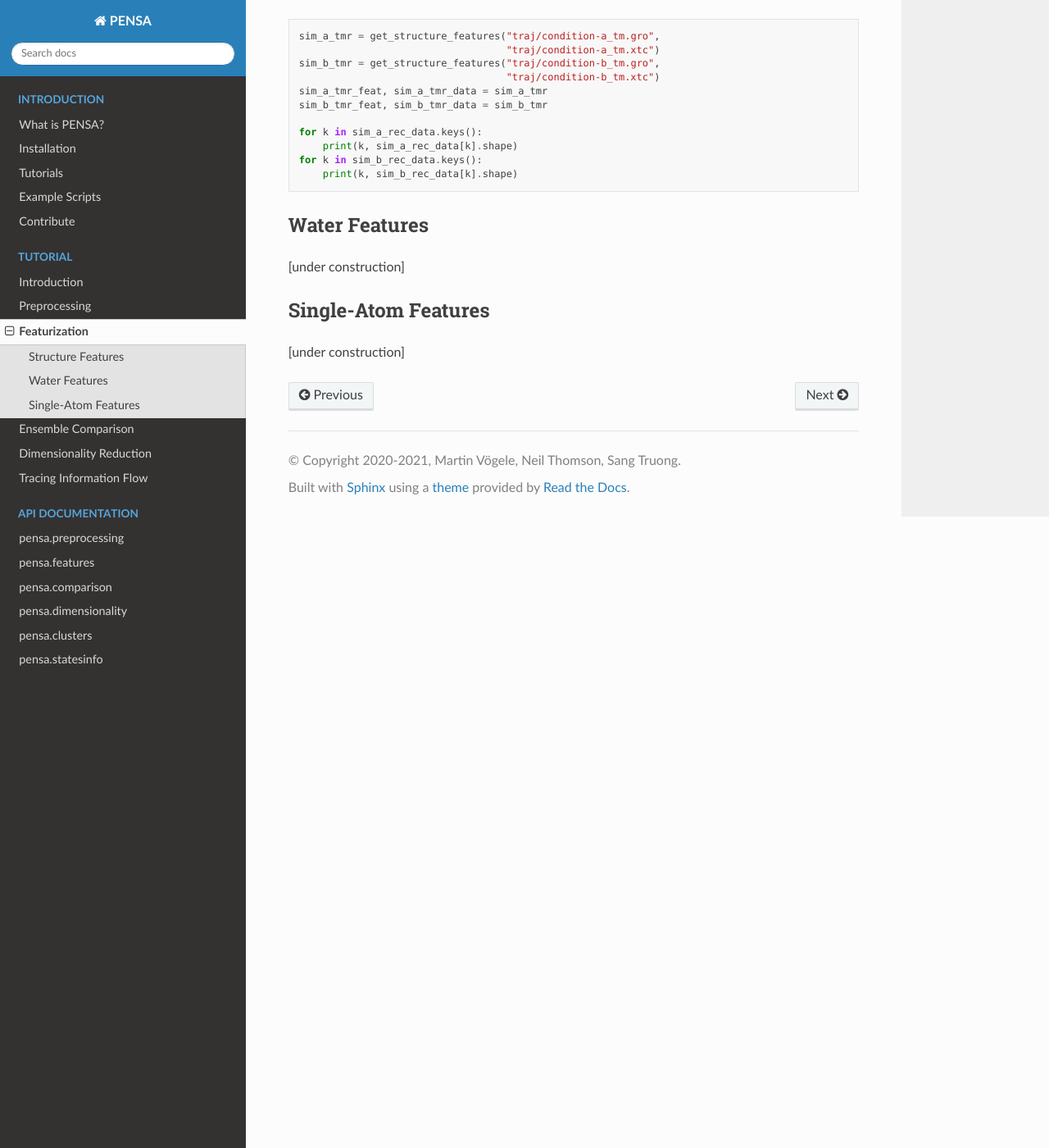
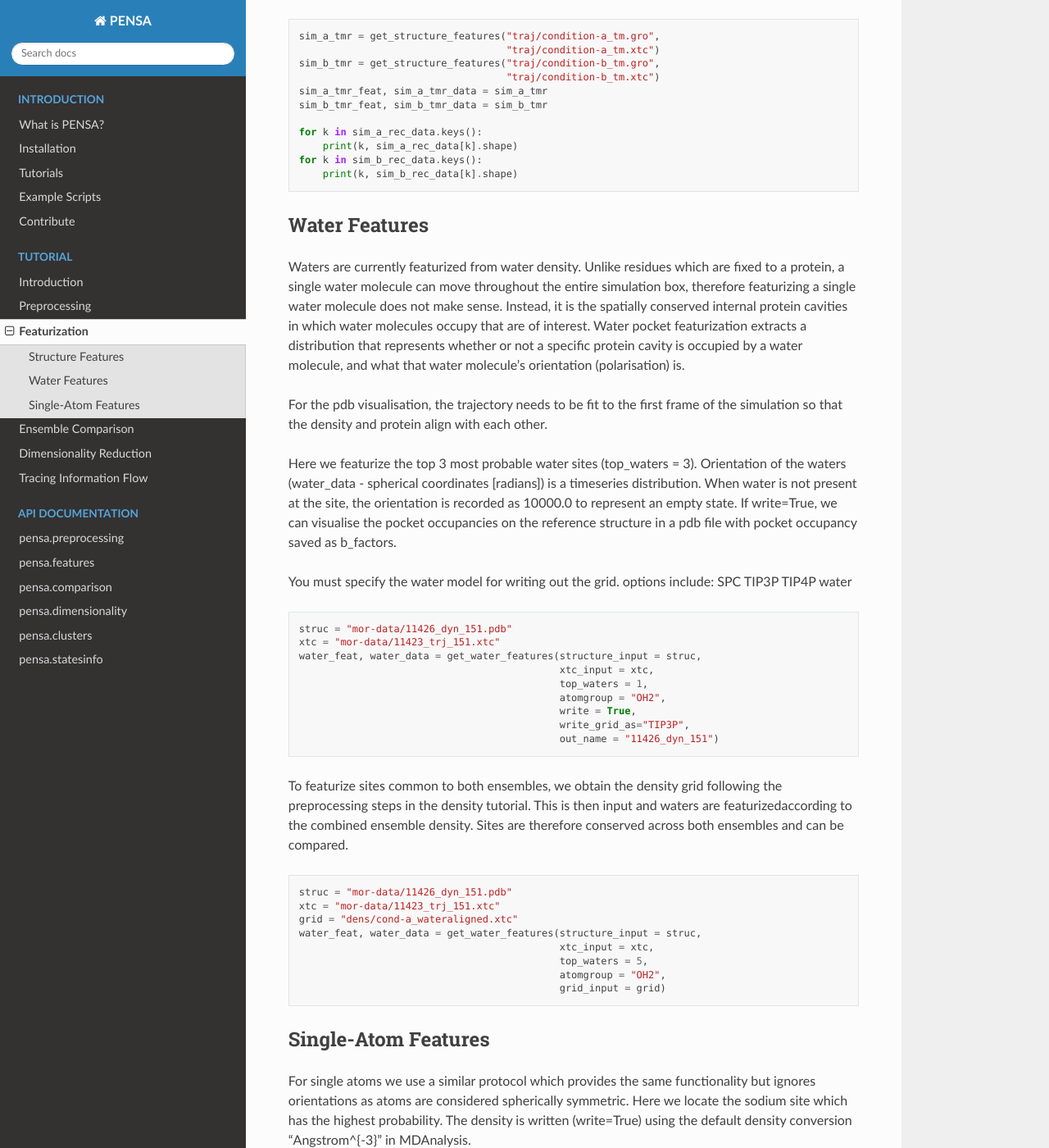
Before and after one commit to drorlab/pensa, a Sphinx documentation site: the page built from docs/tut-3-featurization.rst, in a window 1280 px wide and 1400 px high, scrolled down 924 px. Shown: the whole window at 82% size. Built offline with Sphinx 7.4.7 and the Read the Docs theme 2.0.0, drawn with Linux system fonts in a browser that asks for light colours; some of the changed text lies outside the part shown.

Commit message:
Adding water and atom examples

```diff
--- a/docs/tut-3-featurization.rst
+++ b/docs/tut-3-featurization.rst
@@ -62,9 +62,78 @@ Now do the same only for the transmembrane region.
 Water Features
 **************
 
-[under construction]
+Waters are currently featurized from water density. Unlike residues which
+are fixed to a protein, a single water molecule can move throughout the entire
+simulation box, therefore featurizing a single water molecule does not make sense.
+Instead, it is the spatially conserved internal protein cavities in which water
+molecules occupy that are of interest. Water pocket featurization extracts
+a distribution that represents whether or not a specific protein cavity is occupied
+by a water molecule, and what that water molecule's orientation (polarisation) is.
+
+For the pdb visualisation, the trajectory needs to be fit to the first frame of the simulation
+so that the density and protein align with each other.
+
+Here we featurize the top 3 most probable water sites (top_waters = 3).
+Orientation of the waters (water_data - spherical coordinates [radians]) is a
+timeseries distribution. When water is not present at the site, the orientation
+is recorded as 10000.0 to represent an empty state. If write=True, we can
+visualise the pocket occupancies on the reference structure in a pdb file with
+pocket occupancy saved as b_factors.
+
+You must specify the water model for writing out the grid.
+options include:
+SPC
+TIP3P
+TIP4P
+water
+
+.. code:: python
+
+    struc = "mor-data/11426_dyn_151.pdb"
+    xtc = "mor-data/11423_trj_151.xtc"
+    water_feat, water_data = get_water_features(structure_input = struc,
+                                                xtc_input = xtc,
+                                                top_waters = 1,
+                                                atomgroup = "OH2",
+                                                write = True,
+                                                write_grid_as="TIP3P",
+                                                out_name = "11426_dyn_151")
+
+To featurize sites common to both ensembles, we obtain the density grid
+following the preprocessing steps in the density tutorial. This is then input
+and waters are featurizedaccording to the combined ensemble density. Sites are
+therefore conserved across both ensembles and can be compared.
+
+.. code:: python
+
+    struc = "mor-data/11426_dyn_151.pdb"
+    xtc = "mor-data/11423_trj_151.xtc"
+    grid = "dens/cond-a_wateraligned.xtc"
+    water_feat, water_data = get_water_features(structure_input = struc,
+                                                xtc_input = xtc,
+                                                top_waters = 5,
+                                                atomgroup = "OH2",
+                                                grid_input = grid)
+
 
 Single-Atom Features
 ********************
 
-[under construction]
+
+For single atoms we use a similar protocol which provides the same functionality
+but ignores orientations as atoms are considered spherically symmetric.
+Here we locate the sodium site which has the highest probability. The density is
+written (write=True) using the default density conversion "Angstrom^{-3}" in MDAnalysis.
+
+
+.. code:: python
+
+    struc = "mor-data/11426_dyn_151.pdb"
+    xtc = "mor-data/11423_trj_151.xtc"
+    atom_feat, atom_data = get_atom_features(structure_input = struc,
+                                              xtc_input = xtc,
+                                              top_atoms = 1,
+                                              atomgroup = "SOD",
+                                              element = "Na",
+                                              write = True,
+                                              out_name = "11426_dyn_151")
```
